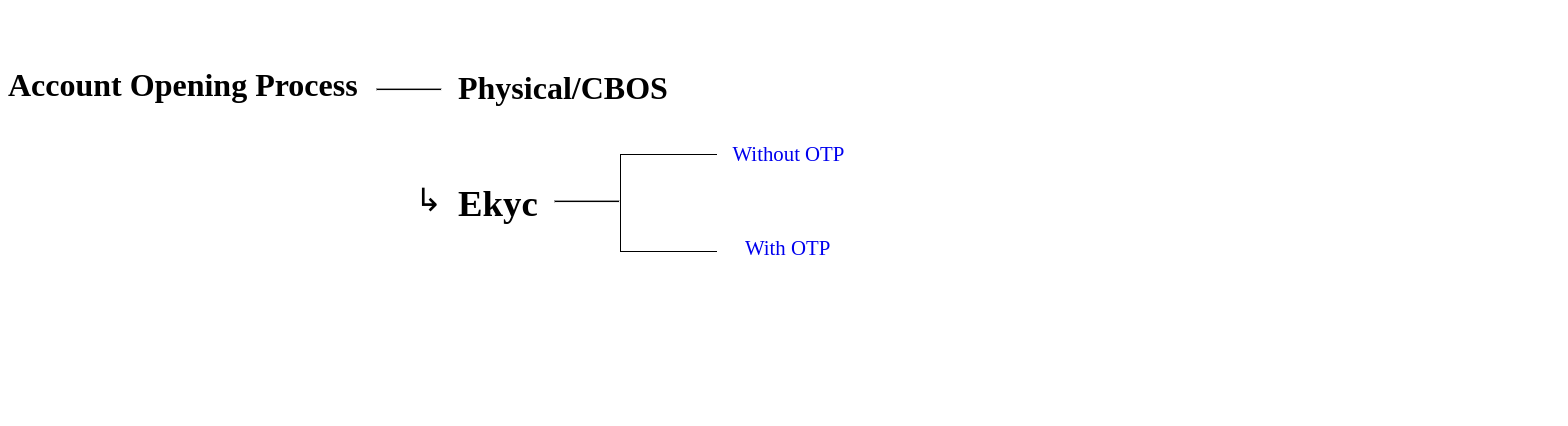
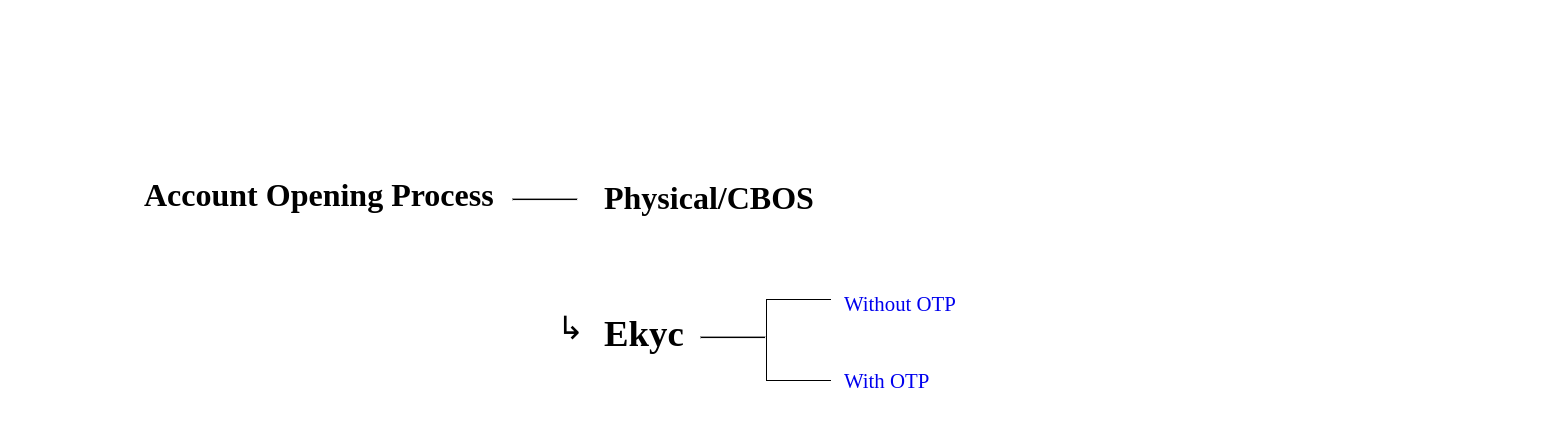
Before and after one commit to Jyotisaini1234/Account__opening__process, a plain HTML site: page index.html in a window 1280 px wide. Shown: the whole page, 1568 px wide, since content can reach past the window. Drawn offline with Linux system fonts and the light colour scheme.

Commit message:
center all content

```diff
--- a/style.css
+++ b/style.css
@@ -1,13 +1,17 @@
+body {
+  width: 100vw;
+  height: 100vh;
+  margin: auto;
+}
+
 .container {
-  height: 50vh;
+  padding: 9rem;
   width: 100vw;
   display: grid;
-  grid-template-columns: repeat(3, 1fr);
-  grid-template-rows: repeat(3, 1fr);
-  grid-column: end;
-  align-items: center;
-  justify-content: center;
-  grid-column-gap: 1rem;
+  grid-template-rows: 100px 80px 50px;
+  grid-template-columns: 440px 220px 200px;
+  grid-gap: 20px;
+  margin: auto;
 }
 
 h2 {
@@ -27,26 +31,18 @@ a {
   color: black;
 }
 .process2 {
-  align-content: center;
-  grid-column: 3/-1;
+  grid-column: 3 /-1;
   grid-row: 2 / span 1;
   font-size: 1.3rem;
-  margin-left: 2rem;
-  display: flex;
-  align-self: start;
-  margin-left: -37rem;
-  margin-top: 0.5rem;
+  align-self: center;
 }
 
 .process3 {
-  display: flex;
-  justify-self: start;
   font-size: 1.3rem;
 
-  grid-row: 2 / span 1;
+  grid-row: 3 / span 1;
   grid-column: 3/-1;
-  margin-top: 5rem;
-  margin-left: -8.5rem;
+  margin-top: 0.3rem;
 }
 
 .ekyc {
@@ -65,8 +61,8 @@ a {
   grid-row: 2 / span 1;
   align-self: center;
   justify-self: end;
-  margin-right: 0rem;
-  margin-bottom: 1rem;
+
+  margin-top: 3rem;
 }
 .arrow2 {
   font-size: 3rem;
@@ -77,13 +73,13 @@ a {
 }
 .arrow3 {
   content: "";
-  height: 6rem;
-  width: 6rem;
+  height: 5rem;
+  width: 4rem;
 
   border: 1px solid black;
   align-items: center;
   border-right: none;
-  margin-top: -1.78rem;
+  margin-top: -0.8rem;
   display: flex;
 }
 hr {
@@ -91,6 +87,7 @@ hr {
   width: 4rem;
   height: 1px;
   margin-left: 1rem;
+  margin-top: 1.5rem;
 }
 .hr {
   margin-left: 23rem;
```
